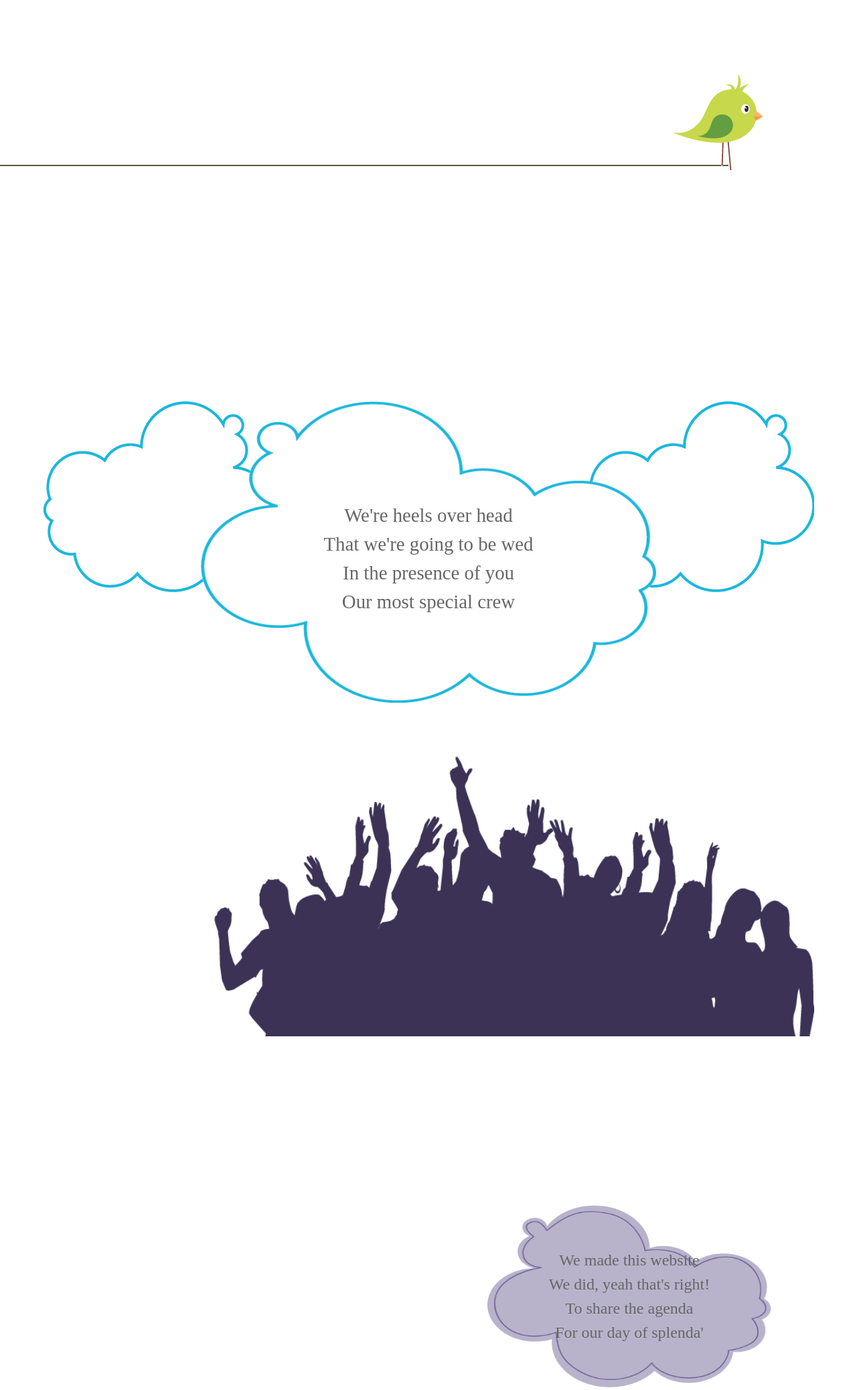
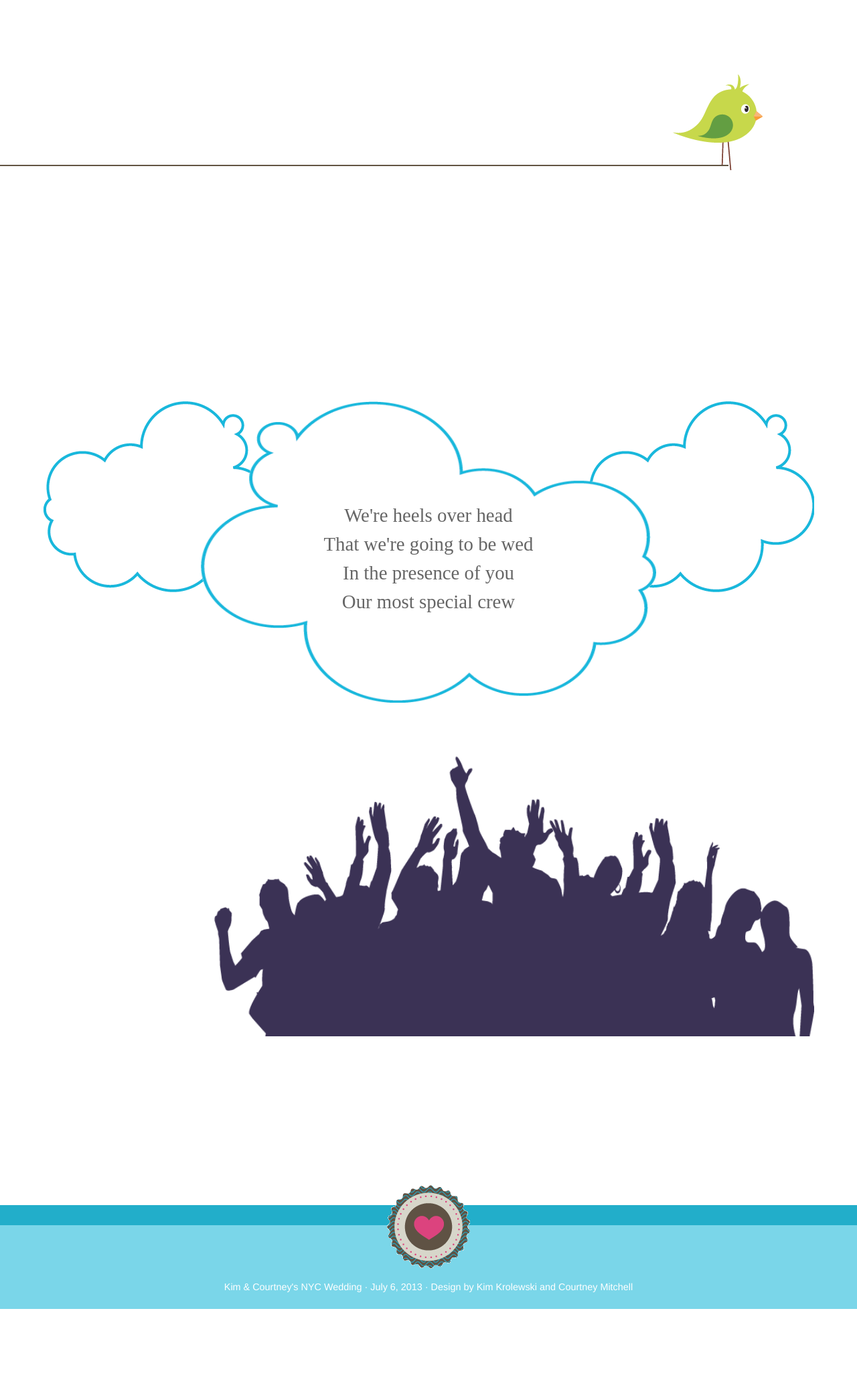
Before and after one commit to cmcrew/wedding, a PHP site: page / in a window 1280 px wide. Shown: the part 1487-3562 px from the top of the page at 67% size. After the commit the page ends 3441 px from the top, so only its background shows below. Run offline with PHP 8.4, Linux system fonts and the light colour scheme; some web fonts are replaced.

Commit message:
added footer, commented out unstyled paragraphs

```diff
--- a/css/style.css
+++ b/css/style.css
@@ -215,7 +216,8 @@ hr {
 }
 #bird {
     position: relative;
-    z-index: 10;
+    float: left;
+    /*z-index: 10;*/
     float: right;
     margin-right: 11%;
     top: 20px;
@@ -289,14 +287,15 @@ section#website {
     z-index: 10;
     float: right;
     margin-right: 10%;
-    width: 30%;
-    padding: 40px 20px;
+    width: 35%;
+    padding: 20px;
     background: url(../images/purplecloud.png) no-repeat;
     background-size: 100% 100%;
     background-origin: border-box;
 }
 
-section#website p {
+.textblock5 p {
+    padding: 40px 20px;
     /*top: 50px;*/
     font-size: 1.0em;
     line-height: 1.5em;
@@ -425,19 +424,30 @@ Footer
 
  ******************************************************/
 footer {
-    font-size: .7em;
+    font-family: Helvetica, Arial, sans-serif;
+    color: #fff;
+    font-size: .6em;
     font-weight: 200;
-    background: #9C8E68;
-    border-bottom: 15px solid #65B790;
+    background: #7ad6e9;
     margin: 0;
+    padding: 70px 0 10px 0;
+}
+.seal {
+    background: #22AECA;
+    height: 30px;
+}
+.seal img {
+    position: relative;
+    margin-top: -30px;
 }
 footer p {
-    float: left;
-    padding: 0 20px;
+    text-align: center;
+    padding: 0;
 }
-footer p.right {
-    float: right;
+footer a {
+    color: #fff;
 }
+
 /******************************************************
 
 Clearfix
--- a/index.html
+++ b/index.html
@@ -74,7 +74,7 @@
 		<img src="images/Special-Crew.png" alt="">
 	    </div>
         </section>
-
+     <!--
         <section id="website">
 	    <div class="textblock5">
 		<p>We made this website<br/>
@@ -155,12 +155,13 @@
 		And say you'll be here!</p>
 	    </div>
         </section>
-
+        -->
     </div><!-- wrapper -->
-
+    <div class="seal">
+	    <img src="images/seal-img.png" alt=""/>
+    </div>
     <footer>
-	<p class="left">Kim & Courtney's NYC Wedding &middot; July 6, 2013</p>
-	<p class="right">Design by <a href="http://uxmojo.com">Kim Krolewski</a> and <a href="http://courtney-mitchell.com">Courtney Mitchell</a></p>
+	<p>Kim & Courtney's NYC Wedding &middot; July 6, 2013 &middot; Design by <a href="http://uxmojo.com">Kim Krolewski</a> and <a href="http://courtney-mitchell.com">Courtney Mitchell</a></p>
 	<div class="clear"></div>
     </footer>
 
```
Also changed, not shown: other parts of css/style.css (+16 -13 lines), images/seal-img.png (added).
